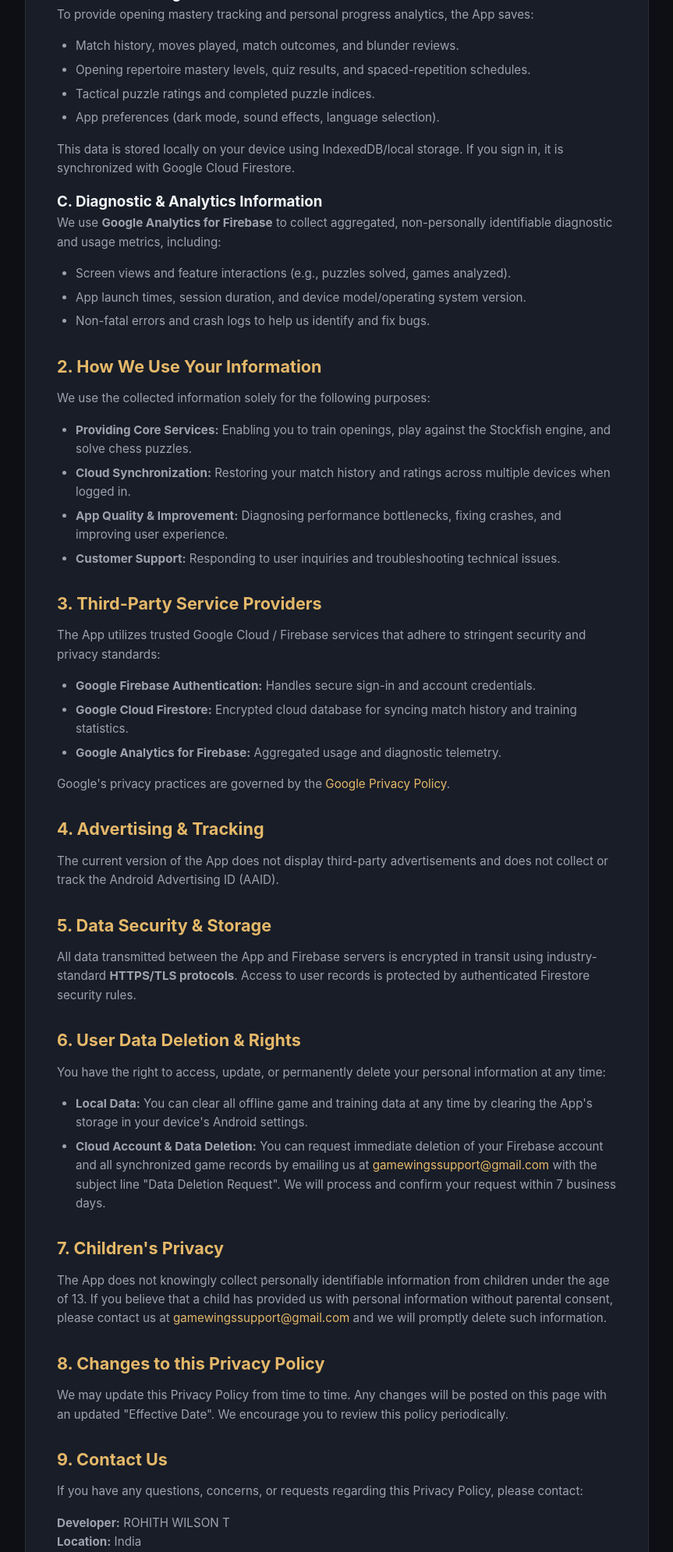
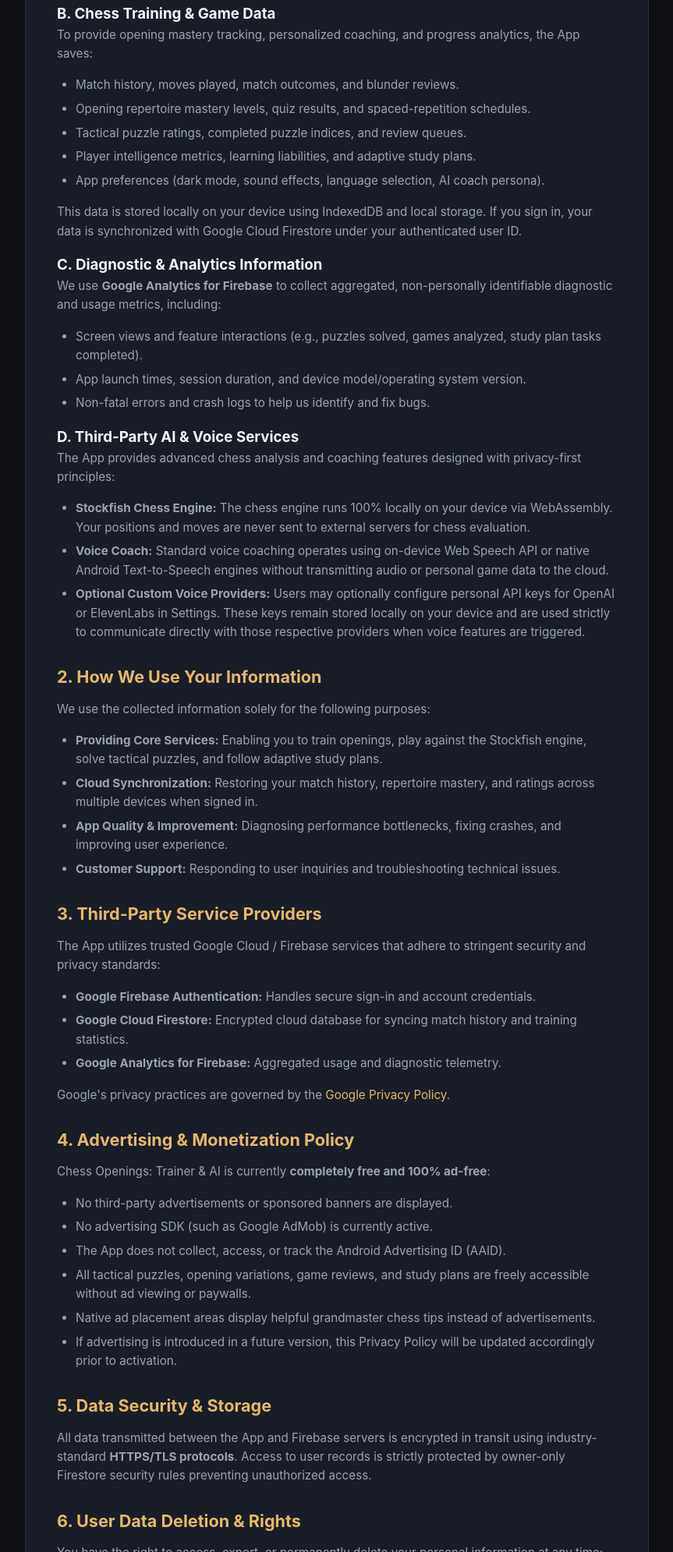
Before and after one commit to Rohith013/chesstrainerapp-website, a plain HTML site: page privacy.html in a window 1280 px wide. Shown: the part 809-2800 px from the top of the page at 78% size, without its empty margins (208-1071 px from the left). Drawn offline with Linux system fonts and the light colour scheme.

Commit message:
Update Privacy Policy and Terms & Conditions: ad-free release, account deletion, and local data disclosure

```diff
--- a/privacy.html
+++ b/privacy.html
@@ -32,7 +32,7 @@
   <main class="legal-container">
     <h1>Privacy Policy</h1>
     <div class="legal-meta">
-      <strong>Effective Date:</strong> November 9, 2026 &bull;
+      <strong>Effective Date:</strong> November 19, 2026 &bull;
       <strong>App:</strong> Chess Openings: Trainer & AI (<code>com.chessopenings.trainer</code>) &bull;
       <strong>Developer:</strong> ROHITH WILSON T
     </div>
@@ -40,41 +40,50 @@
     <p>This Privacy Policy explains how <strong>ROHITH WILSON T</strong> ("we", "us", or "our") collects, uses, and safeguards your information when you use our mobile application <strong>Chess Openings: Trainer & AI</strong> (referred to as the "App").</p>
 
     <div class="highlight-box">
-      <strong>Quick Summary:</strong> We respect your privacy. You can use all core features of the App as a Guest without providing any personal information. If you create an account, we use Google Firebase strictly to sync your chess match history and settings. We do not sell your personal data or display intrusive advertisements.
+      <strong>Quick Summary:</strong> We respect your privacy. ChessTrainer is currently completely free and displays zero advertisements. You can use all core features anonymously as a Guest without creating an account. If you choose to create an account, Google Firebase is used strictly to sync your match history and study plans. We do not sell your personal data or track your advertising identifier.
     </div>
 
     <h2>1. Information We Collect</h2>
 
     <h3>A. Personal Information (Optional)</h3>
-    <p>The App allows you to play and train completely anonymously as a <strong>Guest</strong>. If you choose to register an account or sign in using Google Sign-In, we collect:</p>
+    <p>The App allows you to play, train, and study completely anonymously as a <strong>Guest</strong>. If you choose to register an account or sign in with Google Firebase Authentication, we collect:</p>
     <ul>
       <li><strong>Email Address:</strong> To identify your user account and authenticate your sign-in.</li>
       <li><strong>Display Name:</strong> To personalize your in-app profile.</li>
     </ul>
 
     <h3>B. Chess Training & Game Data</h3>
-    <p>To provide opening mastery tracking and personal progress analytics, the App saves:</p>
+    <p>To provide opening mastery tracking, personalized coaching, and progress analytics, the App saves:</p>
     <ul>
       <li>Match history, moves played, match outcomes, and blunder reviews.</li>
       <li>Opening repertoire mastery levels, quiz results, and spaced-repetition schedules.</li>
-      <li>Tactical puzzle ratings and completed puzzle indices.</li>
-      <li>App preferences (dark mode, sound effects, language selection).</li>
+      <li>Tactical puzzle ratings, completed puzzle indices, and review queues.</li>
+      <li>Player intelligence metrics, learning liabilities, and adaptive study plans.</li>
+      <li>App preferences (dark mode, sound effects, language selection, AI coach persona).</li>
     </ul>
-    <p>This data is stored locally on your device using IndexedDB/local storage. If you sign in, it is synchronized with Google Cloud Firestore.</p>
+    <p>This data is stored locally on your device using IndexedDB and local storage. If you sign in, your data is synchronized with Google Cloud Firestore under your authenticated user ID.</p>
 
     <h3>C. Diagnostic & Analytics Information</h3>
     <p>We use <strong>Google Analytics for Firebase</strong> to collect aggregated, non-personally identifiable diagnostic and usage metrics, including:</p>
     <ul>
-      <li>Screen views and feature interactions (e.g., puzzles solved, games analyzed).</li>
+      <li>Screen views and feature interactions (e.g., puzzles solved, games analyzed, study plan tasks completed).</li>
       <li>App launch times, session duration, and device model/operating system version.</li>
       <li>Non-fatal errors and crash logs to help us identify and fix bugs.</li>
+    </ul>
+
+    <h3>D. Third-Party AI & Voice Services</h3>
+    <p>The App provides advanced chess analysis and coaching features designed with privacy-first principles:</p>
+    <ul>
+      <li><strong>Stockfish Chess Engine:</strong> The chess engine runs 100% locally on your device via WebAssembly. Your positions and moves are never sent to external servers for chess evaluation.</li>
+      <li><strong>Voice Coach:</strong> Standard voice coaching operates using on-device Web Speech API or native Android Text-to-Speech engines without transmitting audio or personal game data to the cloud.</li>
+      <li><strong>Optional Custom Voice Providers:</strong> Users may optionally configure personal API keys for OpenAI or ElevenLabs in Settings. These keys remain stored locally on your device and are used strictly to communicate directly with those respective providers when voice features are triggered.</li>
     </ul>
 
     <h2>2. How We Use Your Information</h2>
     <p>We use the collected information solely for the following purposes:</p>
     <ul>
-      <li><strong>Providing Core Services:</strong> Enabling you to train openings, play against the Stockfish engine, and solve chess puzzles.</li>
-      <li><strong>Cloud Synchronization:</strong> Restoring your match history and ratings across multiple devices when logged in.</li>
+      <li><strong>Providing Core Services:</strong> Enabling you to train openings, play against the Stockfish engine, solve tactical puzzles, and follow adaptive study plans.</li>
+      <li><strong>Cloud Synchronization:</strong> Restoring your match history, repertoire mastery, and ratings across multiple devices when signed in.</li>
       <li><strong>App Quality & Improvement:</strong> Diagnosing performance bottlenecks, fixing crashes, and improving user experience.</li>
       <li><strong>Customer Support:</strong> Responding to user inquiries and troubleshooting technical issues.</li>
     </ul>
@@ -88,17 +97,26 @@
     </ul>
     <p>Google's privacy practices are governed by the <a href="https://policies.google.com/privacy" target="_blank" rel="noopener">Google Privacy Policy</a>.</p>
 
-    <h2>4. Advertising & Tracking</h2>
-    <p>The current version of the App does not display third-party advertisements and does not collect or track the Android Advertising ID (AAID).</p>
+    <h2>4. Advertising & Monetization Policy</h2>
+    <p>Chess Openings: Trainer & AI is currently <strong>completely free and 100% ad-free</strong>:</p>
+    <ul>
+      <li>No third-party advertisements or sponsored banners are displayed.</li>
+      <li>No advertising SDK (such as Google AdMob) is currently active.</li>
+      <li>The App does not collect, access, or track the Android Advertising ID (AAID).</li>
+      <li>All tactical puzzles, opening variations, game reviews, and study plans are freely accessible without ad viewing or paywalls.</li>
+      <li>Native ad placement areas display helpful grandmaster chess tips instead of advertisements.</li>
+      <li>If advertising is introduced in a future version, this Privacy Policy will be updated accordingly prior to activation.</li>
+    </ul>
 
     <h2>5. Data Security & Storage</h2>
-    <p>All data transmitted between the App and Firebase servers is encrypted in transit using industry-standard <strong>HTTPS/TLS protocols</strong>. Access to user records is protected by authenticated Firestore security rules.</p>
+    <p>All data transmitted between the App and Firebase servers is encrypted in transit using industry-standard <strong>HTTPS/TLS protocols</strong>. Access to user records is strictly protected by owner-only Firestore security rules preventing unauthorized access.</p>
 
     <h2>6. User Data Deletion & Rights</h2>
-    <p>You have the right to access, update, or permanently delete your personal information at any time:</p>
+    <p>You have the right to access, export, or permanently delete your personal information at any time:</p>
     <ul>
+      <li><strong>In-App Self-Service Deletion:</strong> You can permanently delete your authenticated account and all associated cloud records directly inside the App by opening <strong>Settings</strong> and selecting <strong>Delete Account</strong>. This permanently removes your user profile and all cloud subcollections (matches, reviews, sessions, blunders, and study plans).</li>
       <li><strong>Local Data:</strong> You can clear all offline game and training data at any time by clearing the App's storage in your device's Android settings.</li>
-      <li><strong>Cloud Account & Data Deletion:</strong> You can request immediate deletion of your Firebase account and all synchronized game records by emailing us at <a href="mailto:gamewingssupport@gmail.com">gamewingssupport@gmail.com</a> with the subject line "Data Deletion Request". We will process and confirm your request within 7 business days.</li>
+      <li><strong>Email Requests:</strong> You may also request deletion of your account and synchronized game records by emailing us at <a href="mailto:gamewingssupport@gmail.com">gamewingssupport@gmail.com</a> with the subject line "Data Deletion Request". We process and confirm verified requests within 7 business days.</li>
     </ul>
 
     <h2>7. Children's Privacy</h2>
```
Also changed, not shown: terms.html (+20 -14 lines).
